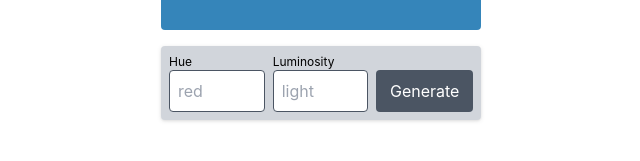
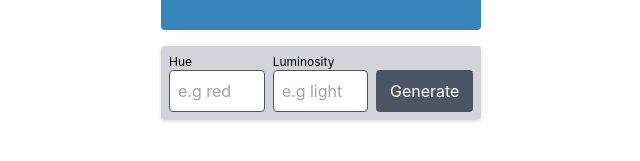
Before and after one commit to Davidihl/react-random-color-generator, a React app: page / in a window 1280 px wide. Shown: the part 405-566 px from the top of the page, without its empty margins (319-959 px from the left). Built offline with nearby package versions, Linux system fonts and the light colour scheme; the HTML template or start-up script is replaced by a standard one.

Commit message:
Improve input placeholder

```diff
--- a/src/App.js
+++ b/src/App.js
@@ -39,7 +39,7 @@ export default function App() {
                 setHue(event.currentTarget.value);
               }}
               className="border border-gray-600 p-2 rounded w-full"
-              placeholder="red"
+              placeholder="e.g red"
             />
           </label>
           <label className="w-1/3">
@@ -50,7 +50,7 @@ export default function App() {
                 setLuminosity(event.currentTarget.value);
               }}
               className="border border-gray-600 p-2 rounded w-full"
-              placeholder="light"
+              placeholder="e.g light"
             />
           </label>
           <button className="bg-gray-600 hover:bg-red-500 transition-all text-white p-2 rounded w-1/3 h-[42px]">
```
